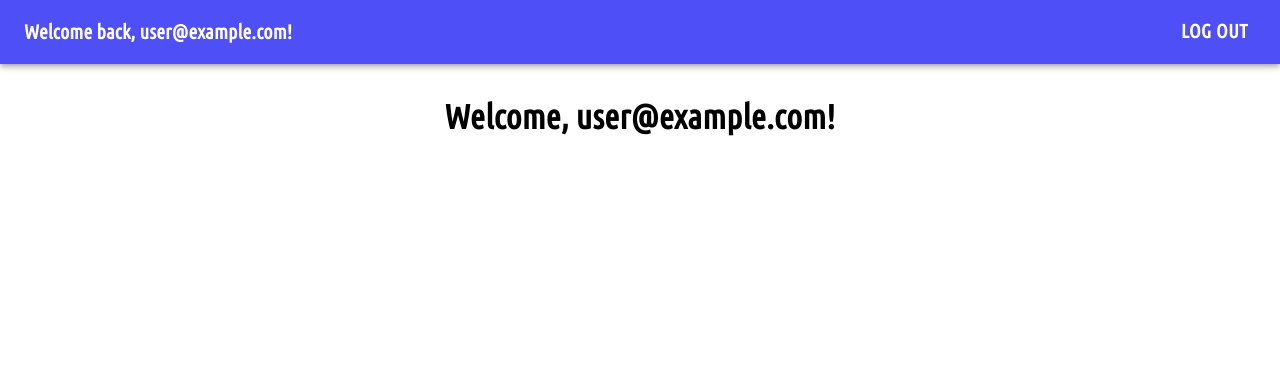
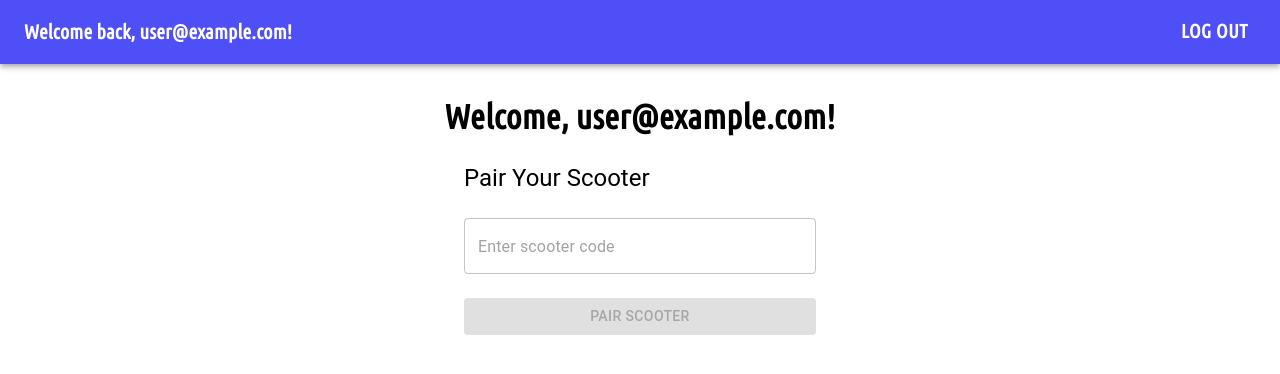
Before and after one commit to TigerTimofey/tuul, a React (Vite) app: page /dashboard in a window 1280 px wide. Shown: the top 374 px of the page. Built offline with nearby package versions, Linux system fonts and the light colour scheme; no server answers; sample sign-in values are in the browser's storage.

Commit message:
Add backend URL to environment variables; implement PairScooter component for scooter pairing functionality; create ProtectedRoute for route protection

```diff
--- a/src/config/firebase.ts
+++ b/src/config/firebase.ts
@@ -3,7 +3,6 @@ import { getAnalytics } from "firebase/analytics";
 import { getAuth } from "firebase/auth";
 import { getFirestore } from "firebase/firestore";
 
-// Use Vite's `import.meta.env` to access environment variables
 const firebaseConfig = {
   apiKey: import.meta.env.VITE_FIREBASE_API_KEY,
   authDomain: import.meta.env.VITE_FIREBASE_AUTH_DOMAIN,
@@ -13,12 +12,10 @@ const firebaseConfig = {
   appId: import.meta.env.VITE_FIREBASE_APP_ID,
   measurementId: import.meta.env.VITE_FIREBASE_MEASUREMENT_ID,
 };
-
 const app = initializeApp(firebaseConfig);
 const auth = getAuth(app);
 const db = getFirestore(app);
 
-// Analytics only in production mode
 const analytics = import.meta.env.PROD ? getAnalytics(app) : null;
 
 export { app, auth, db, analytics };
--- a/src/layout/auth/AuthForm.tsx
+++ b/src/layout/auth/AuthForm.tsx
@@ -1,4 +1,5 @@
 import React from "react";
+import axios from "axios";
 import { Button, Typography } from "@mui/material";
 import { useNavigate } from "react-router-dom";
 import AuthInputs from "./auth-form/AuthInputs";
@@ -37,6 +38,15 @@ const AuthForm: React.FC<AuthFormProps> = ({
     try {
       if (isRegisterMode) {
         await createUserWithEmailAndPassword(auth, username, password);
+
+        await axios.post(
+          `${import.meta.env.VITE_FIREBASE_BACKEND_URL}/api/users/register`,
+          {
+            email: username,
+            password: password,
+            name: "",
+          }
+        );
       } else {
         await signInWithEmailAndPassword(auth, username, password);
       }
--- a/src/layout/dashboard/Dashboard.tsx
+++ b/src/layout/dashboard/Dashboard.tsx
@@ -1,6 +1,7 @@
 import { CircularProgress, Typography, Box } from "@mui/material";
 import useAuth from "../../hooks/useAuth";
 import Navbar from "../Navbar/Navbar";
+import PairScooter from "../scooter/PairScooter";
 
 const Dashboard = () => {
   const { user, loading } = useAuth();
@@ -39,6 +40,7 @@ const Dashboard = () => {
           Welcome, {user.email}!
         </Typography>
       </Box>
+      <PairScooter />
     </div>
   );
 };
--- /dev/null
+++ b/src/layout/scooter/PairScooter.tsx
@@ -0,0 +1,122 @@
+import { useState } from "react";
+import { getAuth } from "firebase/auth";
+import axios from "axios";
+import {
+  Button,
+  TextField,
+  Box,
+  Typography,
+  Alert,
+  CircularProgress,
+} from "@mui/material";
+
+const PairScooter = () => {
+  const [pairingCode, setPairingCode] = useState("");
+  const [status, setStatus] = useState<{
+    message: string;
+    type: "success" | "error";
+  } | null>(null);
+  const [loading, setLoading] = useState(false);
+
+  const handlePairScooter = async () => {
+    if (!pairingCode) {
+      setStatus({ message: "Please enter a pairing code", type: "error" });
+      return;
+    }
+
+    setLoading(true);
+    setStatus(null);
+
+    try {
+      const auth = getAuth();
+      const user = auth.currentUser;
+
+      if (!user) {
+        throw new Error("Please log in first");
+      }
+
+      // Get Firebase ID token
+      const idToken = await user.getIdToken();
+
+      interface PairScooterResponse {
+        vehicleId: string;
+        message?: string;
+      }
+
+      const response = await axios.post<PairScooterResponse>(
+        `${import.meta.env.VITE_FIREBASE_BACKEND_URL}/api/vehicles/pair`,
+        {
+          vehicleCode: pairingCode,
+          userId: user.uid,
+        },
+        {
+          headers: {
+            "Content-Type": "application/json",
+            Authorization: idToken,
+          },
+        }
+      );
+
+      if (response.data && response.data.vehicleId) {
+        setStatus({
+          message: response.data.message || "Scooter paired successfully!",
+          type: "success",
+        });
+      } else {
+        throw new Error("Invalid response from server");
+      }
+    } catch (error: any) {
+      setStatus({
+        message:
+          error.response?.data?.message ||
+          error.message ||
+          "Failed to pair scooter",
+        type: "error",
+      });
+    } finally {
+      setLoading(false);
+    }
+  };
+
+  return (
+    <Box sx={{ maxWidth: 400, mx: "auto", p: 3 }}>
+      <Typography variant="h5" gutterBottom>
+        Pair Your Scooter
+      </Typography>
+
+      <TextField
+        fullWidth
+        value={pairingCode}
+        onChange={(e) => setPairingCode(e.target.value)}
+        placeholder="Enter scooter code"
+        margin="normal"
+        disabled={loading}
+      />
+
+      {status && (
+        <Alert severity={status.type} sx={{ my: 2 }}>
+          {status.message}
+        </Alert>
+      )}
+
+      <Button
+        fullWidth
+        variant="contained"
+        onClick={handlePairScooter}
+        disabled={loading || !pairingCode}
+        sx={{ mt: 2 }}
+      >
+        {loading ? (
+          <>
+            <CircularProgress size={24} sx={{ mr: 1 }} color="inherit" />
+            Pairing...
+          </>
+        ) : (
+          "Pair Scooter"
+        )}
+      </Button>
+    </Box>
+  );
+};
+
+export default PairScooter;
```
Also changed, not shown: src/layout/auth/protected/ProtectedRoute.tsx (added, +32 -0 lines), 1 other file (tests, documents, lock files or other folders).
